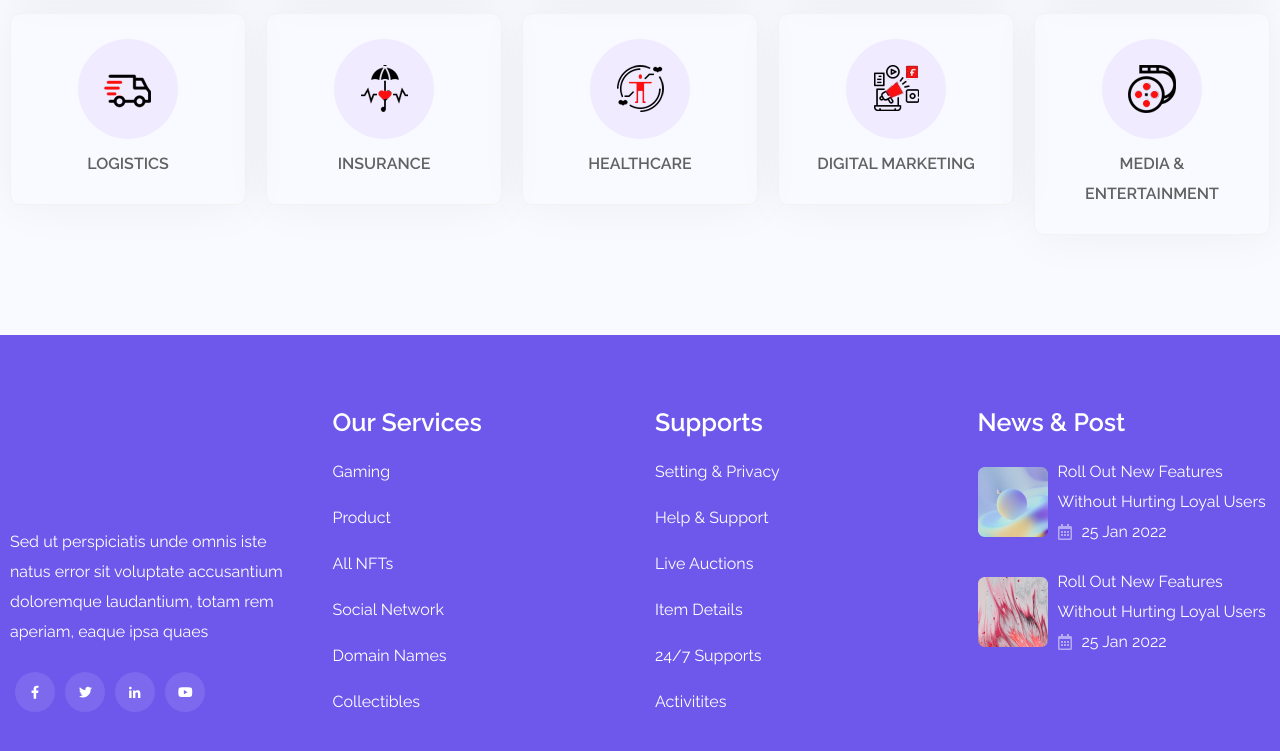
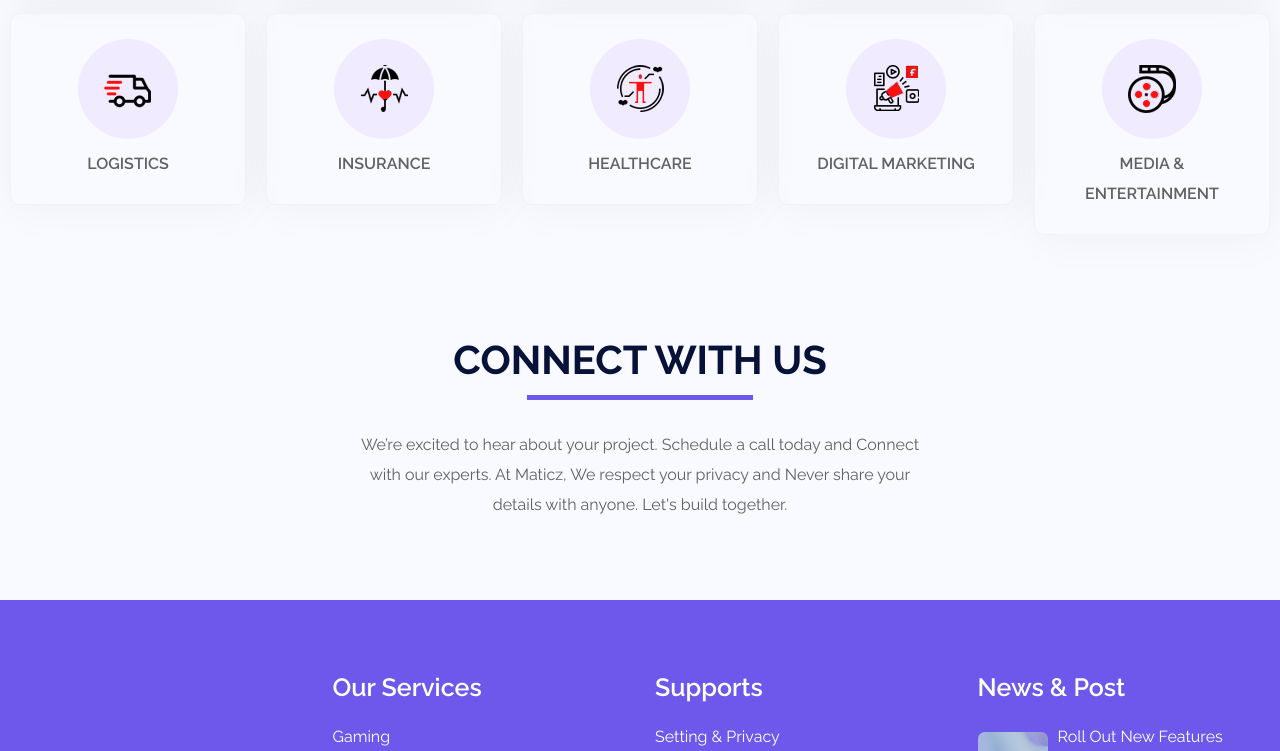
Before and after one commit to helaluddin100/nft-const, a Next.js app: page /about in a window 1280 px wide. Shown: the part 1750-2501 px from the top of the page. Built offline with nearby package versions, Linux system fonts and the light colour scheme.

Commit message:
class to className

```diff
--- a/pages/about.js
+++ b/pages/about.js
@@ -14,15 +14,23 @@ function About() {
           </div>
 
           <div className="about-container">
-            <div class="row-col-2">
-              <div class="col-md-6" data-aos="fade-up" data-aos-duration="1000">
-                <div class="about-us-img">
+            <div className="row-col-2">
+              <div
+                className="col-md-6"
+                data-aos="fade-up"
+                data-aos-duration="1000"
+              >
+                <div className="about-us-img">
                   <img src="assets/img/inner/about-us.png" alt="" />
                 </div>
               </div>
-              <div class="col-md-6" data-aos="fade-up" data-aos-duration="1500">
-                <div class="about-us-content">
-                  <div class="about-content-inner">
+              <div
+                className="col-md-6"
+                data-aos="fade-up"
+                data-aos-duration="1500"
+              >
+                <div className="about-us-content">
+                  <div className="about-content-inner">
                     <h2>
                       Integrate innovation with technology through expertise
                       product delivery
@@ -66,7 +74,7 @@ function About() {
           </div>
 
           <div className="service-industries-container">
-            <div class="row-col-5">
+            <div className="row-col-5">
               <div className="col-md-2">
                 <div className="industries-ca">
                   <div className="industries-ca-inner">
@@ -191,6 +199,21 @@ function About() {
           </div>
         </div>
       </div>
+
+      <section>
+        <div className="contact-area">
+          <div className="container">
+            <div className="section-title cpb-7">
+              <h2 className="sec-title">CONNECT WITH US</h2>
+              <p className="sec-des">
+                We’re excited to hear about your project. Schedule a call today
+                and Connect with our experts. At Maticz, We respect your privacy
+                and Never share your details with anyone. Let's build together.
+              </p>
+            </div>
+          </div>
+        </div>
+      </section>
     </>
   );
 }
```
